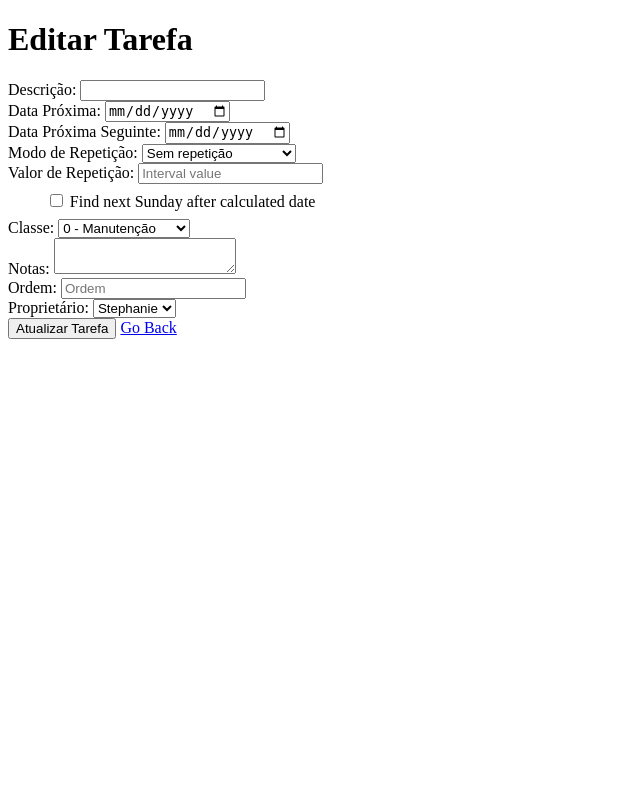
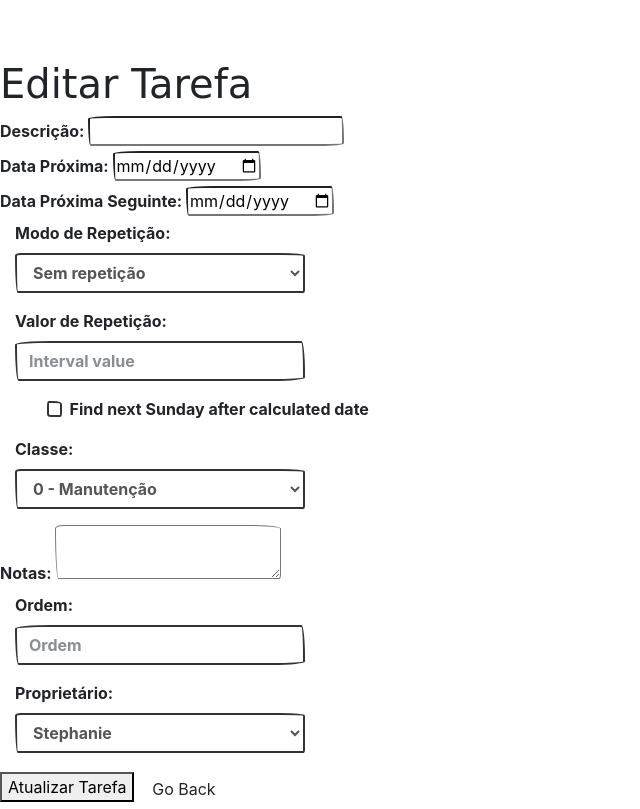
Before and after one commit to StephaniePlatvoet/tarefa2, a Flask app: template templates/editar_tarefa.html in a window 1280 px wide. Shown: the whole page, without its empty margins (0-640 px from the left). Before the commit the page ends 339 px from the top, so only its background shows below. Run offline with Flask 3, Linux system fonts and the light colour scheme; the template is opened without the code that fills it, so the values that code supplies are empty; some libraries are stand-ins or nearby versions; some web fonts are replaced.

Commit message:
Update editar_tarefa.html

```diff
--- a/templates/editar_tarefa.html
+++ b/templates/editar_tarefa.html
@@ -4,6 +4,23 @@
     <meta charset="UTF-8">
     <meta name="viewport" content="width=device-width, initial-scale=1.0">
     <title>Editar Tarefa</title>
+    <!--main.css-->
+    <!--<link
+      rel="stylesheet"
+      href="{{ url_for('static', filename='main.css') }}" />-->
+    <link rel="stylesheet" href="{{ url_for('static', filename='css/styles.css') }}" />
+
+    <!--CDN Bootstrap-->
+    <link
+      rel="stylesheet"
+      href="https://cdn.jsdelivr.net/npm/bootswatch@4.5.2/dist/sketchy/bootstrap.min.css"
+      integrity="sha384-RxqHG2ilm4r6aFRpGmBbGTjsqwfqHOKy1ArsMhHusnRO47jcGqpIQqlQK/kmGy9R"
+      crossorigin="anonymous" />
+    <!--Letra Google fonts old:Permanent Marker new:Roboto-->
+    <link rel="preconnect" href="https://fonts.googleapis.com">
+    <link rel="preconnect" href="https://fonts.gstatic.com" crossorigin>
+    <link href="https://fonts.googleapis.com/css2?family=Roboto:ital,wght@0,100;0,300;0,400;0,500;0,700;0,900;1,100;1,300;1,400;1,500;1,700;1,900&display=swap" rel="stylesheet">
+  </head>
 </head>
 <body>
     <h1>Editar Tarefa</h1>
```
